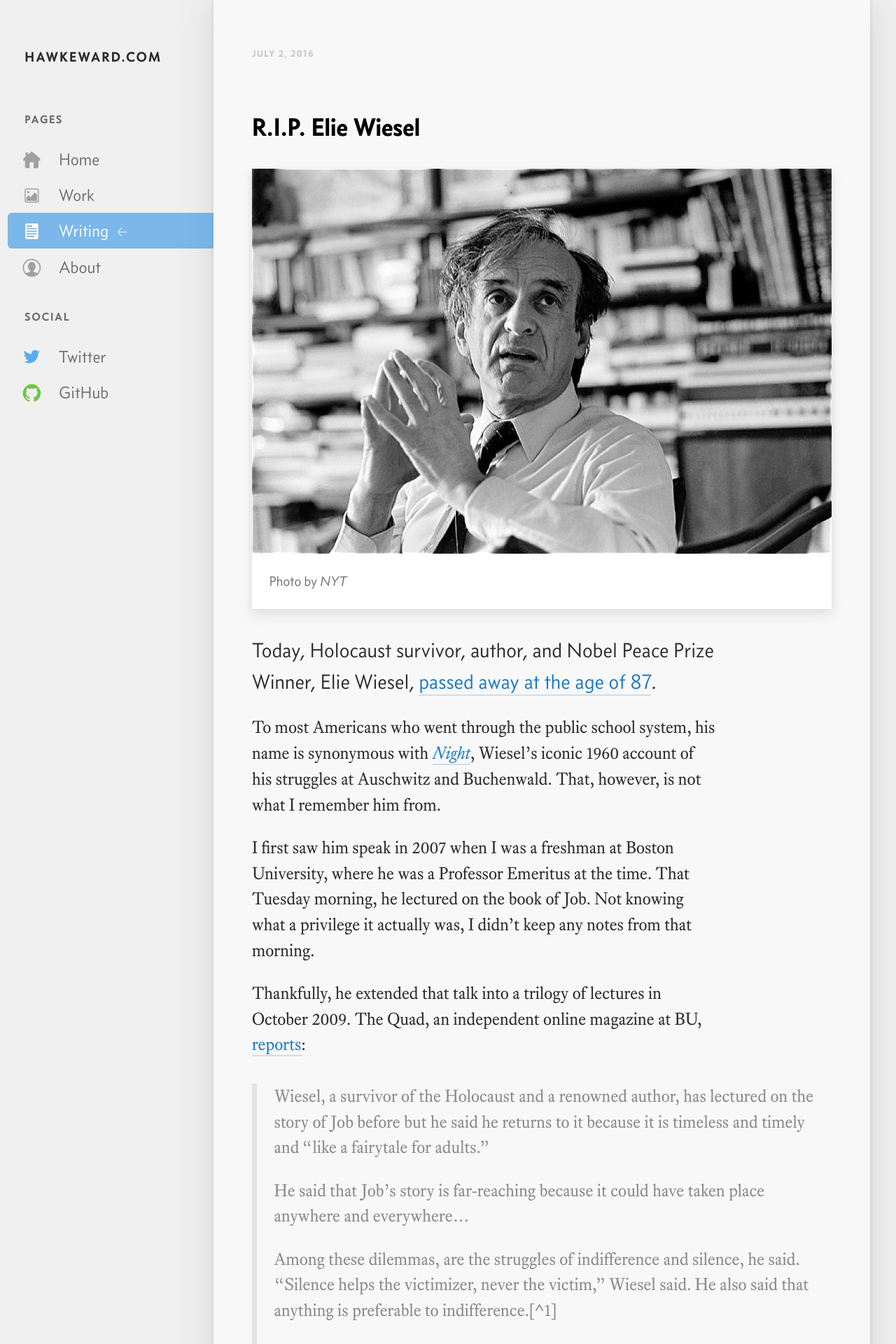
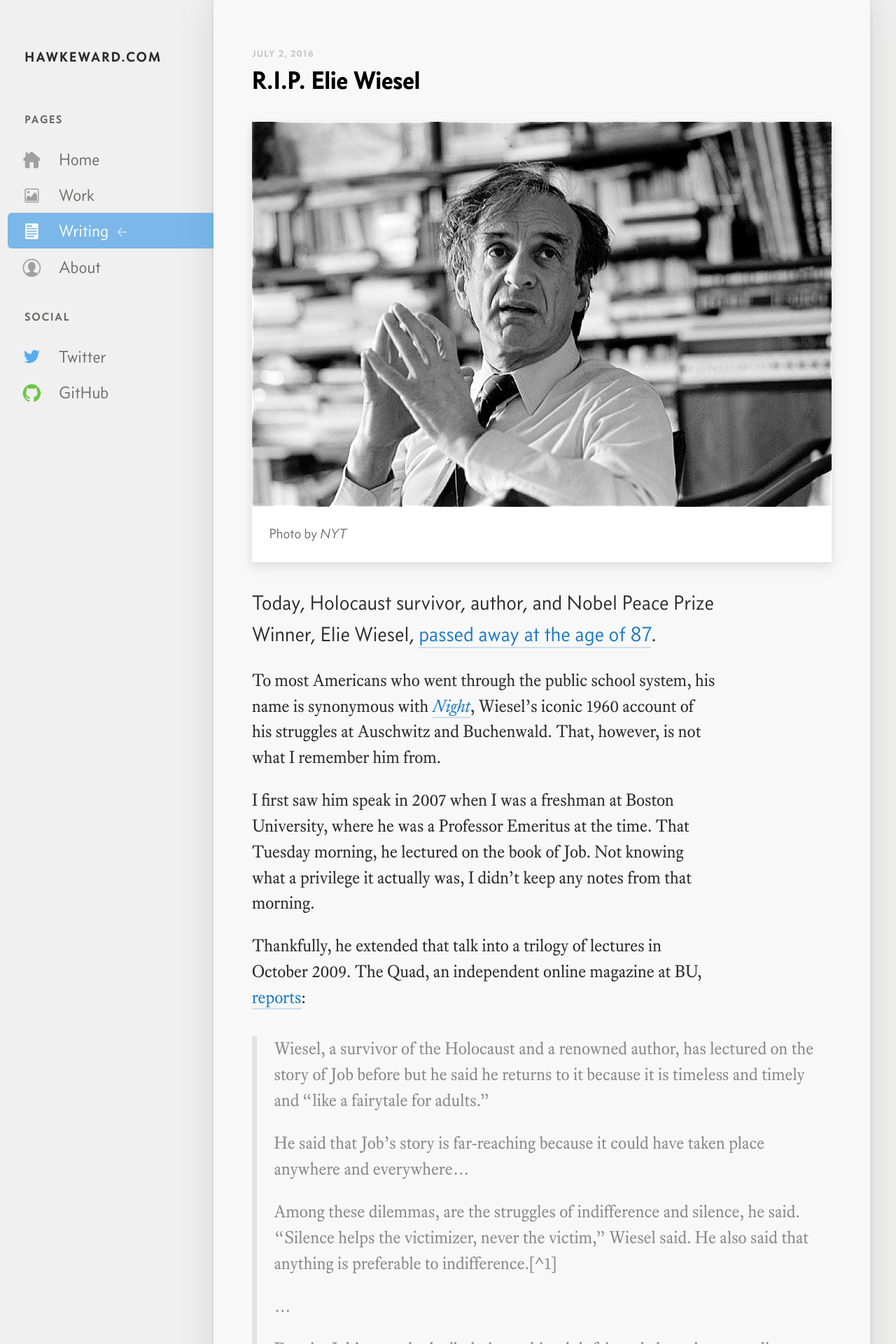
Before and after one commit to whbassignani/whbassignani.github.io, a Jekyll site: the page built from _posts/writing/2016-07-02-elie-wiesel.md, in a window 1280 px wide. Shown: the top 1920 px of the page at 70% size. Built offline with Jekyll 4.4.1, drawn with Linux system fonts in a browser that asks for light colours; some of the changed text lies outside the part shown.

Commit message:
Updating post layout/styles

```diff
--- a/_layouts/post.html
+++ b/_layouts/post.html
@@ -23,9 +23,9 @@
       </div>
     </article>
 
-    {% unless page.hide_author_description == false %}
-    <footer class="post-footer torso-narrow">
-      <p class="author"><strong>Hawke</strong> is a designer at <a href="http://www.blizzard.com">Blizzard Entertainment</a>. Interests: typography, web development, indoor rock climbing, video games, coffee, and European history. Want to learn more? <a href="/about">Of course you&nbsp;do.</a></p>
+    {% unless page.hide_author %}
+    <footer class="post-footer container">
+      <p><strong>Hawke</strong> is a designer at <a href="http://www.blizzard.com">Blizzard Entertainment</a>. Interests: typography, web development, indoor rock climbing, video games, coffee, and European history. Want to learn more? <a href="/about">Of course you&nbsp;do.</a></p>
 
       <p>Read his not-overly-hashtagged tweets on <a href="http://www.twitter.com/hawkeward">Twitter (@hawkeward)</a>. <span class="hashtag">#doit</span></p>
     </footer>
--- a/scss/_layout.scss
+++ b/scss/_layout.scss
@@ -66,7 +66,7 @@
   }
 
   @media ($bp-xs) {
-    padding: size(0);
+    padding: size(2) size(0);
   }
 
   @media ($bp-s) {
--- a/scss/_post.scss
+++ b/scss/_post.scss
@@ -1,19 +1,9 @@
 .post-meta {
   @include meta;
-
-  margin-bottom: size(-4);
-
-  @media ($bp-small) {
-    margin-bottom: size(-3);
-  }
 }
 
-.post-title + .post-meta {
-  margin-top: -#{size(-1)};
-
-  @media($bp-s) {
-    margin-top: -#{size(0)};
-  }
+.post-meta + .post-title {
+  margin-top: 0;
 }
 
 .post-content {
@@ -25,27 +15,20 @@
 }
 
 .post-footer {
-  padding-top: $gutter-small;
-  border-top: 1px solid color(grey, 200);
+  border-top: $border-width solid $color-ui-subtle;
   font-family: $sans-serif;
-  font-size: $type-minus-one;
+  font-size: size(-1);
+
+  & > *:first-child {
+    margin-top: 0;
+  }
 
   & > *:last-child {
     margin-bottom: 0;
   }
 
-  @media ($bp-small) {
-    margin-top: $gutter-large;
-    padding-top: $gutter-medium;
-    font-size: $type-base;
-  }
-
-  @media ($bp-large) {
-    margin-top: $gutter-larger;
-  }
-
   .hashtag {
-    color: color(grey, 50);
+    color: $color-ui-light;
   }
 }
 
--- a/scss/components/_images.scss
+++ b/scss/components/_images.scss
@@ -1,6 +1,8 @@
 .photo {
   @include soft-box-shadow;
   @include spacing-standard;
+  margin-left: auto;
+  margin-right: auto;
 
   img {
     display: block;
```
Also changed, not shown: _posts/writing/2016-07-02-elie-wiesel.md (+1 -0 lines).
